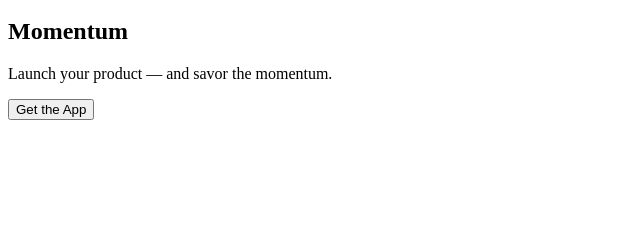
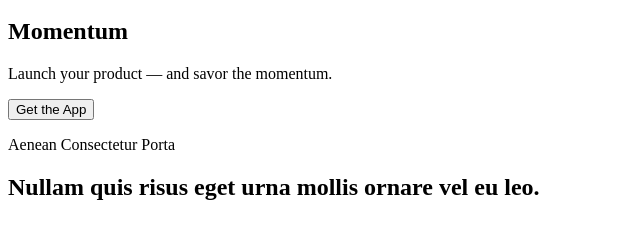
Before and after one commit to Andrey-Shtanko/Area51, a plain HTML site: page index.html in a window 1280 px wide. Shown: the part 145-384 px from the top of the page, without its empty margins (0-640 px from the left). Drawn offline with Linux system fonts and the light colour scheme.

Commit message:
Create section cupcakes

```diff
--- a/index.html
+++ b/index.html
@@ -24,6 +24,10 @@
                  <p>Launch your product — and savor the momentum.</p>
                  <button type="button">Get the App</button>
         </section>
+        <section>
+            <p>Aenean Consectetur Porta</p>
+            <h2>Nullam quis risus eget urna mollis ornare vel eu leo.</h2>
+        </section>
     </main>
 </body>
 </html>
```
